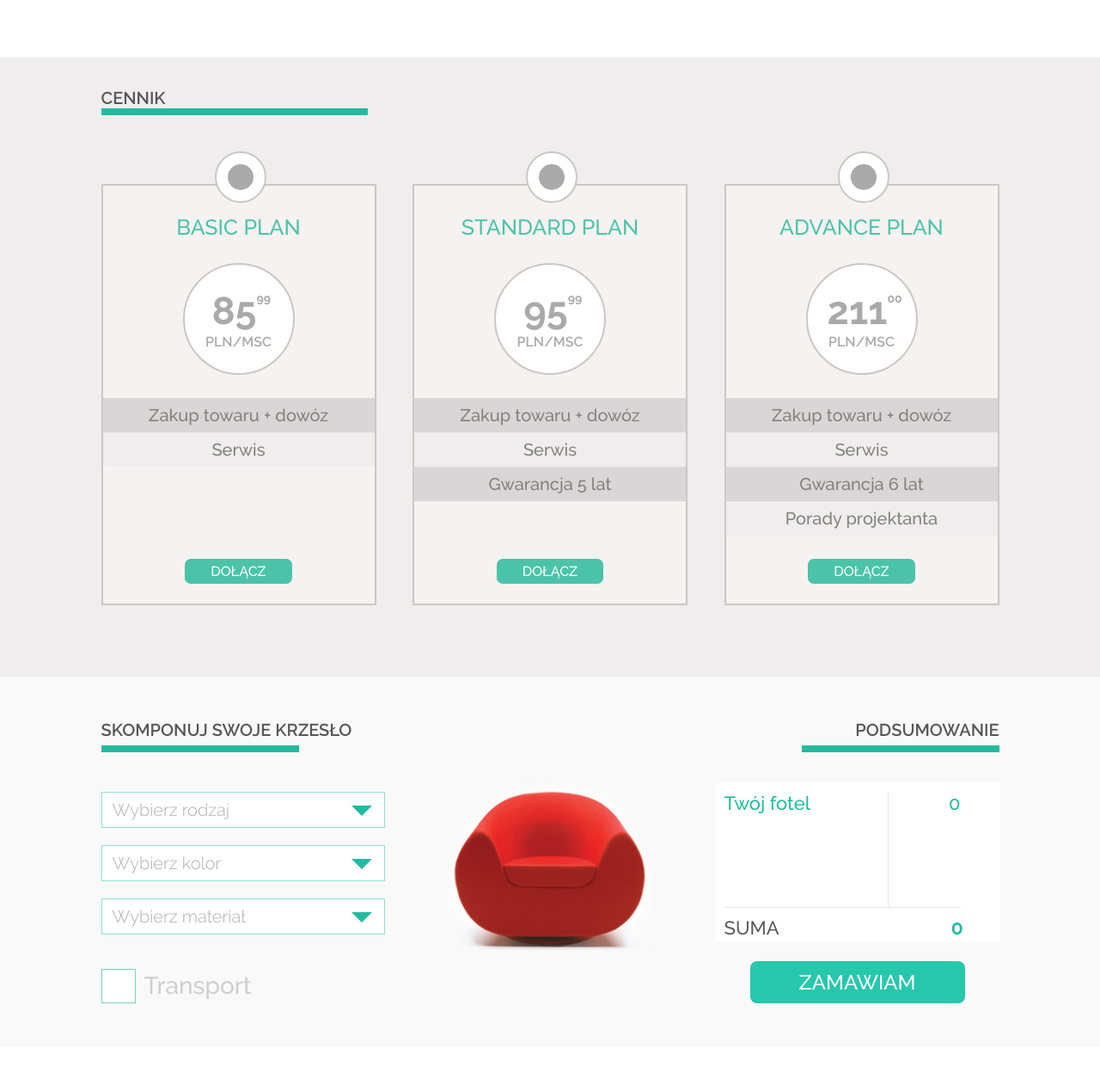
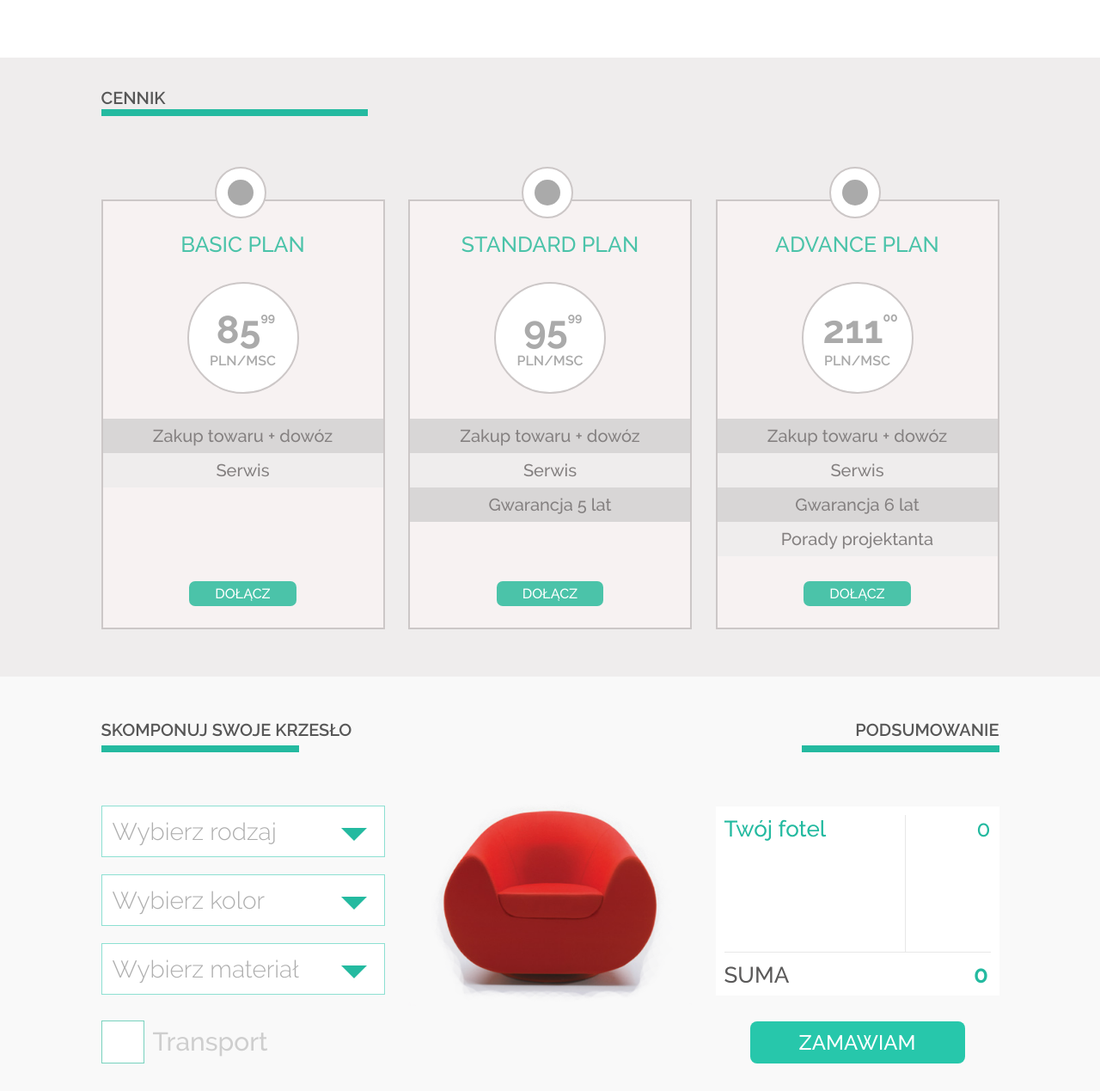
Before and after one commit to maciejken/sitonchair, a website: page index.html in a window 1280 px wide. Shown: the part 827-2096 px from the top of the page at 86% size. Drawn offline with Linux system fonts and the light colour scheme.

Commit message:
last fixes to the desktop view

```diff
--- a/coffee/app.coffee
+++ b/coffee/app.coffee
@@ -120,9 +120,6 @@ document.addEventListener 'DOMContentLoaded', ->
                             # wyświetla się na środku strony
                             img = chairView.firstElementChild
                             img.setAttribute 'src', j.dataset.image
-                            # img.style.width = '100%'
-                            # chairView.style.width = '40rem'
-                            # chairView.style.height = '40rem'
 
                         # przypisanie wybranej opcji do właściwego miejsca
                         # w zestawieniu dzięki zmiennej index
--- a/index.html
+++ b/index.html
@@ -7,7 +7,7 @@
     <script src="assets/sitonchair/js/app.js"></script>
 </head>
 <body>
-   <header>
+   <header class="flex">
        <div class="container">
             <div class="logo">SIT <span>ON</span> CHAIR</div>
             <nav>
@@ -25,12 +25,12 @@
             </nav>
        </div>
    </header>
-   <section id="section1" class="flex column">
+   <section id="section1" class="flex">
        <div class="container flex">
            <div class="prev flex">&lt;</div>
            <div class="image">
                <ul>
-                   <li class="visible"><img src="assets/sitonchair/images/black_chair.png" alt="black chair"></li>
+                   <li class="visible"><img src="assets/sitonchair/images/black.png" alt="black chair"></li>
                    <li><img src="assets/sitonchair/images/orange.png" alt="orange chair"></li>
                    <li><img src="assets/sitonchair/images/red.png" alt="red chair"></li>
                </ul>
@@ -46,8 +46,8 @@
            <div class="next flex">&gt;</div>
        </div>
    </section>
-   <section id="section2">
-       <div class="container">
+   <section class="flex" id="section2">
+       <div class="container flex">
            <figure id="chairclair">
                <figcaption>
                    <div>Chair CLAIR</div>
@@ -69,13 +69,13 @@
            </div>
        </div>
     </section>
-    <section id="cennik">
-        <div class="container column">
+    <section class="flex" id="cennik">
+        <div class="container">
            <h2>CENNIK</h2>
            <span class="green_bell"></span>
         </div>
-        <div class="container">
-            <div class="box basic">
+        <div class="container flex">
+            <div class="box">
                 <span class="circle">
                     <span class="dot"></span>
                 </span>
@@ -98,7 +98,7 @@
                 </div>
                 <a href="#">DOŁĄCZ</a>
             </div>
-            <div class="box standard">
+            <div class="box">
                 <span class="circle">
                     <span class="dot"></span>
                 </span>
@@ -124,7 +124,7 @@
                 </div>
                 <a href="#">DOŁĄCZ</a>
             </div>
-            <div class="box advance">
+            <div class="box">
                 <span class="circle">
                     <span class="dot"></span>
                 </span>
@@ -155,7 +155,7 @@
             </div>
        </div>
    </section>
-   <section class="kalkulator">
+   <section class="kalkulator flex">
         <div class="container">
             <section class="choice_part flex column">
                 <header>
@@ -170,7 +170,7 @@
                         <ul class="list_panel">
                             <li data-price="1200" data-image="assets/sitonchair/images/orange.png">Clair</li>
                             <li data-price="1500" data-image="assets/sitonchair/images/red.png">Margarita</li>
-                            <li data-price="1600" data-image="assets/sitonchair/images/black_chair.png">Selena</li>
+                            <li data-price="1600" data-image="assets/sitonchair/images/black.png">Selena</li>
                         </ul>
                     </div>
                     <div class="drop_down_list" id="colors">
@@ -190,9 +190,9 @@
                             <li data-price="500">Skóra</li>
                         </ul>
                     </div>
-                    <div class="checkbox">
-                        <input type="checkbox" id="transport" data-price="80">
-                        <label for="transport">
+                    <div class="checkbox flex">
+                        <label class="flex" for="transport">
+                            <input type="checkbox" class="flex" id="transport" data-price="80">
                             <span class="tick"></span>
                             <span class="transport">Transport</span>
                         </label>
@@ -204,7 +204,7 @@
 
             <section class="image_part">
                 <figure class="flex">
-                    <img src="assets/sitonchair/images/red_chair.png">
+                    <img src="assets/sitonchair/images/red.png">
                 </figure>
             </section>
 
@@ -213,7 +213,7 @@
                     <h3>PODSUMOWANIE</h3>
                     <span class="green_bell"></span>
                 </header>
-
+                <div class="empty-space"></div>
                 <div class="summary_panel">
                     <div class="panel_left">
                         <h4 class="title">Twój fotel</h4>
@@ -263,7 +263,7 @@
             </form>
         </div>
     </section>
-    <footer>
+    <footer class="flex">
         <div class="container flex">
             <div class="copyleft">
                 <span>&copy;</span> Copyleft 2017 | All Rights Reversed - Sit On Chair
--- a/sass/partials/_cennik.sass
+++ b/sass/partials/_cennik.sass
@@ -2,9 +2,9 @@
     background-color: #efeded
     height: 72rem
     padding: 3.5rem 0 0 0
+    align-items: flex-start
 
     .container
-        @include display(flex)
         justify-content: space-between
 
     h2
@@ -12,23 +12,21 @@
         font-family: ralewaysemibold
         font-size: 2rem
 
-    .basic, .standard, .advance
-        color: #aaa
-        font-family: ralewaymedium, Arial, sans-serif
-        text-align: center
-        width: 32rem
-
     .box
         @include display(flex)
         flex-direction: column
         justify-content: space-around
         align-items: center
-        height: 49rem
+        width: 33rem
+        height: 50rem
         border: 0.2rem solid #ccc7c7
         position: relative
         font-size: 1.6rem
         background: #f7f2f2
-        margin-top: 8rem
+        margin-top: 4rem
+        color: #aaa
+        font-family: ralewaymedium, Arial, sans-serif
+        text-align: center
 
         h3
             color: #4BC3A9
--- a/sass/partials/_kalkulator.sass
+++ b/sass/partials/_kalkulator.sass
@@ -1,7 +1,7 @@
 
 section.kalkulator
     background-color: #f9f9f9
-    height: 43rem
+    height: 50rem
     @include display(flex)
     align-items: center
     // display: none
@@ -26,13 +26,14 @@ section.kalkulator
         flex-direction: column
         justify-content: space-between
         width: 33rem
-        height: 33rem
+        height: 40rem
+        // border: 1px solid red
 
         .drop_down_list
             border: 1px solid #8de0d2
             width: 33rem
-            height: 4.2rem
-            font-size: 2rem
+            height: 6rem
+            font-size: 2.4rem
             background-color: white
             margin-top: 2rem
             padding: 0.8rem 1.2rem
@@ -40,35 +41,36 @@ section.kalkulator
             cursor: pointer
 
             .list_label
-                font-size: 2rem
+                font-size: 2.8rem
                 color: darken(#e2e2e2, 20%)
                 font-family: 'ralewaylight', Arial, Tahoma, sans-serif
+                line-height: 4.4rem
 
                 @include unselectable
 
             .list_arrow
                 width: 0
                 height: 0
-                border-left: 1.2rem solid transparent
-                border-right: 1.2rem solid transparent
-                border-top: 1.2rem solid #24baa0
+                border-left: 1.5rem solid transparent
+                border-right: 1.5rem solid transparent
+                border-top: 1.5rem solid #24baa0
                 display: block
                 position: absolute
-                right: 1.4rem
-                top: 1.5rem
+                right: 2rem
+                top: 2.5rem
                 // cursor: pointer
 
 
             .list_panel
                 background-color: white
                 border: 1px solid #ccc
-                width: 23rem
+                width: 33rem
                 list-style: none
                 margin: 0
                 left: 0
                 z-index: 2
                 position: absolute
-                top: 4.2rem
+                top: 6rem
                 display: none
                 padding: 0.5rem 0
 
@@ -81,40 +83,36 @@ section.kalkulator
                         background-color: darken(#fff, 10%)
 
         .checkbox
-            position: relative
             margin: 3rem 0 0 0
+            // border: 1px solid red
 
             label
-                display: table
-                position: relative
-                font-size: 2.8rem
+                font-size: 3rem
                 color: #cecece
-                line-height: 120%
-                padding-top: 1rem
                 cursor: pointer
                 @include unselectable
 
                 .transport
-                    display: table-cell
                     padding: 0 0 0 1rem
-                    vertical-align: middle
+                    line-height: 5rem
+                    // border: 1px solid red
 
             input[type=checkbox]
                 display: none
 
-            input[type=checkbox] + label span.tick
-                display: table-cell
-                width: 4rem
-                height: 4rem
+            input[type=checkbox] + .tick
+                display: block
+                width: 5rem
+                height: 5rem
                 background: #fff
                 cursor: pointer
                 border: 1px solid #4BC3A9
                 border: 1px solid rgba(75,195,169,.75)
 
-            input[type=checkbox]:checked + label span.tick
+            input[type=checkbox]:checked + .tick
                 background-image: url('images/form_ok.jpg')
                 -webkit-background-size: 4rem
-                background-size: 4rem
+                background-size: 5rem
                 background-position: center
                 background-repeat: no-repeat
 
@@ -125,56 +123,65 @@ section.kalkulator
         justify-content: center
 
         figure
+            height: 100%
+            overflow: hidden
             justify-content: center
             align-items: center
+            // border: 1px solid red
 
             img
-                width: 26rem
+                width: 37rem
                 max-width: none
                 max-height: none
+                margin-left: -2.4rem
                 // height: 23rem
 
     section.summary_part
         @extend section.choice_part
         align-items: flex-end
+        font-size: 2.6rem
 
         h3
             text-align: right
 
+        .empty-space
+            height: 4rem
+
         .summary_panel
             background-color: white
-            width: 100%
-            height: 18.5rem
+            width: 33rem
+            height: 22rem
+            line-height: 3.2rem
             padding: 1rem
-            margin-top: 3rem
 
             .panel_left
                 float: left
-                width: 19rem
+                width: 21rem
                 padding-bottom: 1rem
                 border-bottom: 1px solid #e7e7e7
-                height: 13.5rem
 
 
             .panel_right
                 float: left
-                width: 8.5rem
+                width: 10rem
                 border-left: 1px solid #e7e7e7
                 text-align: right
-                vertical-align: top
+                // vertical-align: top
                 padding-bottom: 1rem
                 border-bottom: 1px solid #e7e7e7
-                height: 13.5rem
+
+            .panel_left, .panel_right
+                height: 16rem
 
 
             .panel_left h4 , .panel_right h4
                 color: #24baa0
-                font-size: 2.2rem
+                // font-size: 2.2rem
 
 
             .panel_left
                 span
-                    font-size: 2.2rem
+                    // font-size: 2.2rem
                     color: #5b5a5a
                     display: block
                     margin-top: 0.7rem
@@ -186,7 +193,7 @@ section.kalkulator
             .panel_right
                 span
                     display: block
-                    font-size: 2.2rem
+                    // font-size: 2.2rem
                     color: #24baa0
                     margin-top: 0.7rem
 
@@ -195,23 +202,23 @@ section.kalkulator
 
             .sum_label
                 display: inline-block
-                width: 19rem
+                width: 21rem
                 margin-top: 1rem
-                font-size: 2.2rem
+                // font-size: 2.2rem
                 color: #5b5a5a
 
 
             .sum
                 display: inline-block
-                width: 8.5rem
+                width: 9rem
                 text-align: right
                 margin-top: 1rem
-                font-size: 2.2rem
+                // font-size: 2.2rem
                 color: #24baa0
 
 
-            .title
-                height: 3rem
+            // .title
+            //     height: 3rem
 
         .order
             width: 100%
--- a/sass/partials/_kontakt.sass
+++ b/sass/partials/_kontakt.sass
@@ -3,10 +3,6 @@
     @include display(flex)
     justify-content: center
     align-items: center
-
-    // .container
-    //     border: 1px solid red
-    // #2998E4 dodger blue
 
     form
         height: 45rem
@@ -84,7 +80,7 @@
                 background-color: #4BC3A9
                 text-decoration: none
                 padding: 1.5rem
-                border-radius: 7px
+                border-radius: 0.7rem
                 text-align: center
 
                 &:hover
--- a/sass/partials/_section1.sass
+++ b/sass/partials/_section1.sass
@@ -1,8 +1,7 @@
 #section1
     background-image: linear-gradient(#fff, rgba(0, 0, 0, .15))
     height: 50rem
-    // font-size: 1.25rem
-    justify-content: center
+    align-items: center
 
     .container
         height: 40rem
--- a/sass/style.sass
+++ b/sass/style.sass
@@ -15,13 +15,19 @@ html
     body
         font-family: ralewaymedium, Arial, Verdana, sans-serif
 
+    body > .flex
+        justify-content: center
+
     .container
-        margin: 0 auto
+        // margin: 0 auto
         width: $tablet
 
     .flex
         @include display(flex)
+        flex-wrap: wrap
         justify-content: space-between
+        // align-items: center
+
 
     .column
         flex-direction: column
```
Also changed, not shown: assets/sitonchair/js/app.js (+1 -1 lines), sass/partials/_section2.sass (+4 -9 lines), assets/sitonchair/images/black.png (renamed from assets/sitonchair/images/black_chair.png), assets/sitonchair/style.css.
